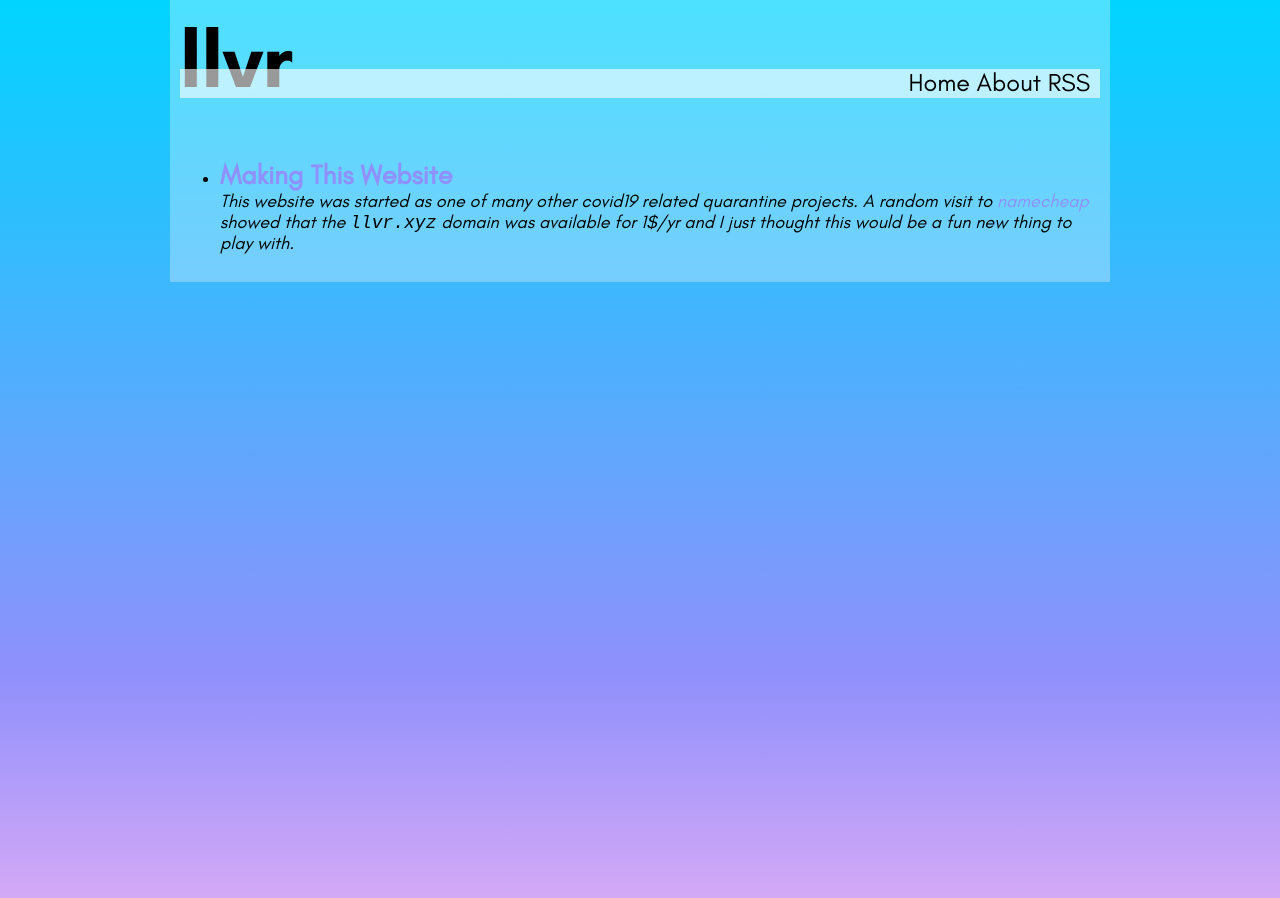
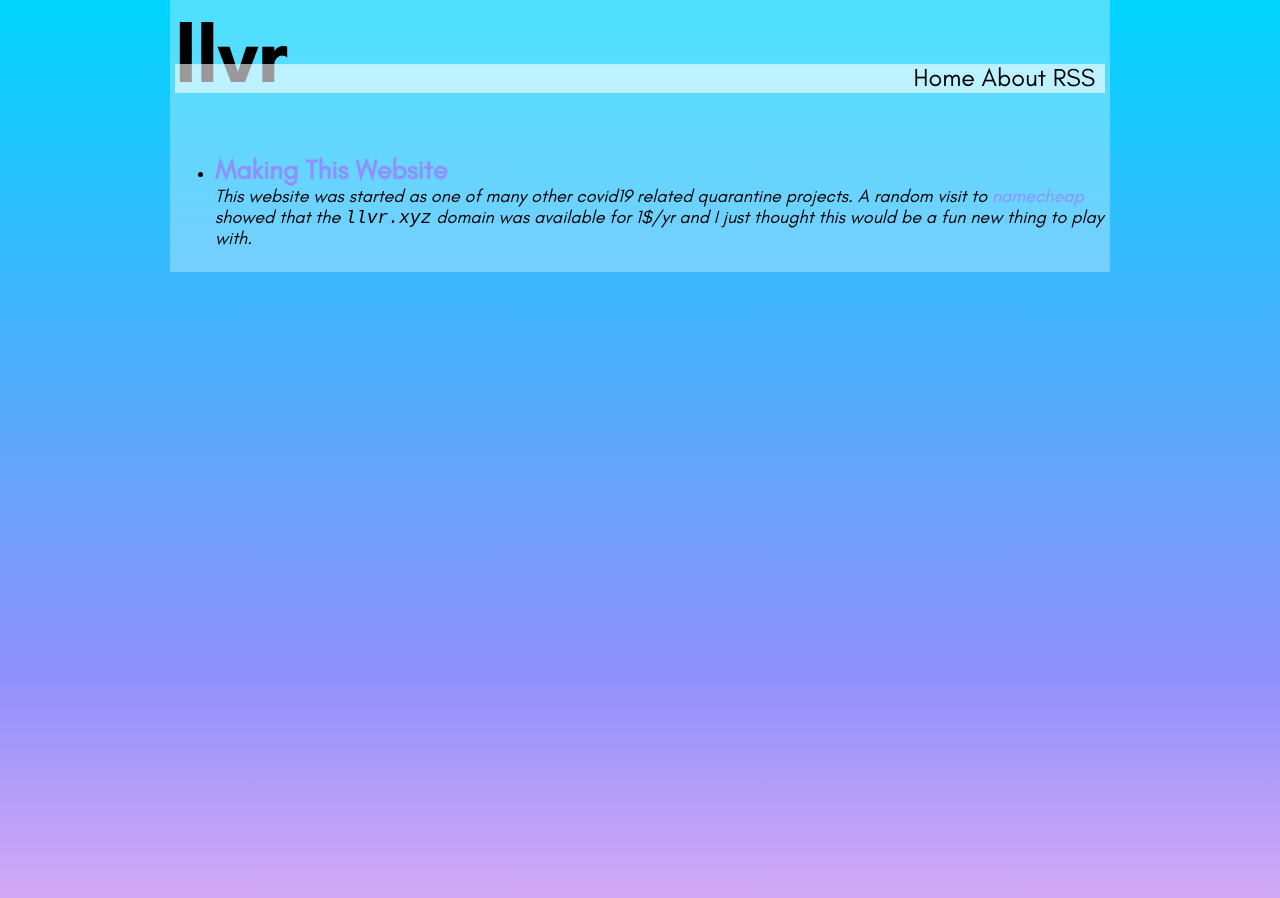
Before and after one commit to 2ar0n/2ar0n.github.io, a Jekyll site: the page built from index.md, in a window 1280 px wide. Built offline with Jekyll 4.4.1, drawn with Linux system fonts in a browser that asks for light colours.

Commit message:
Reduce padding on content.

```diff
--- a/_sass/main.scss
+++ b/_sass/main.scss
@@ -16,7 +16,7 @@ body {
 .background {
     background: rgba(255, 255, 255, 0.3);
     margin: 0px 10px;
-    padding: 10px;
+    padding: 5px;
 }
 
 header {
```
